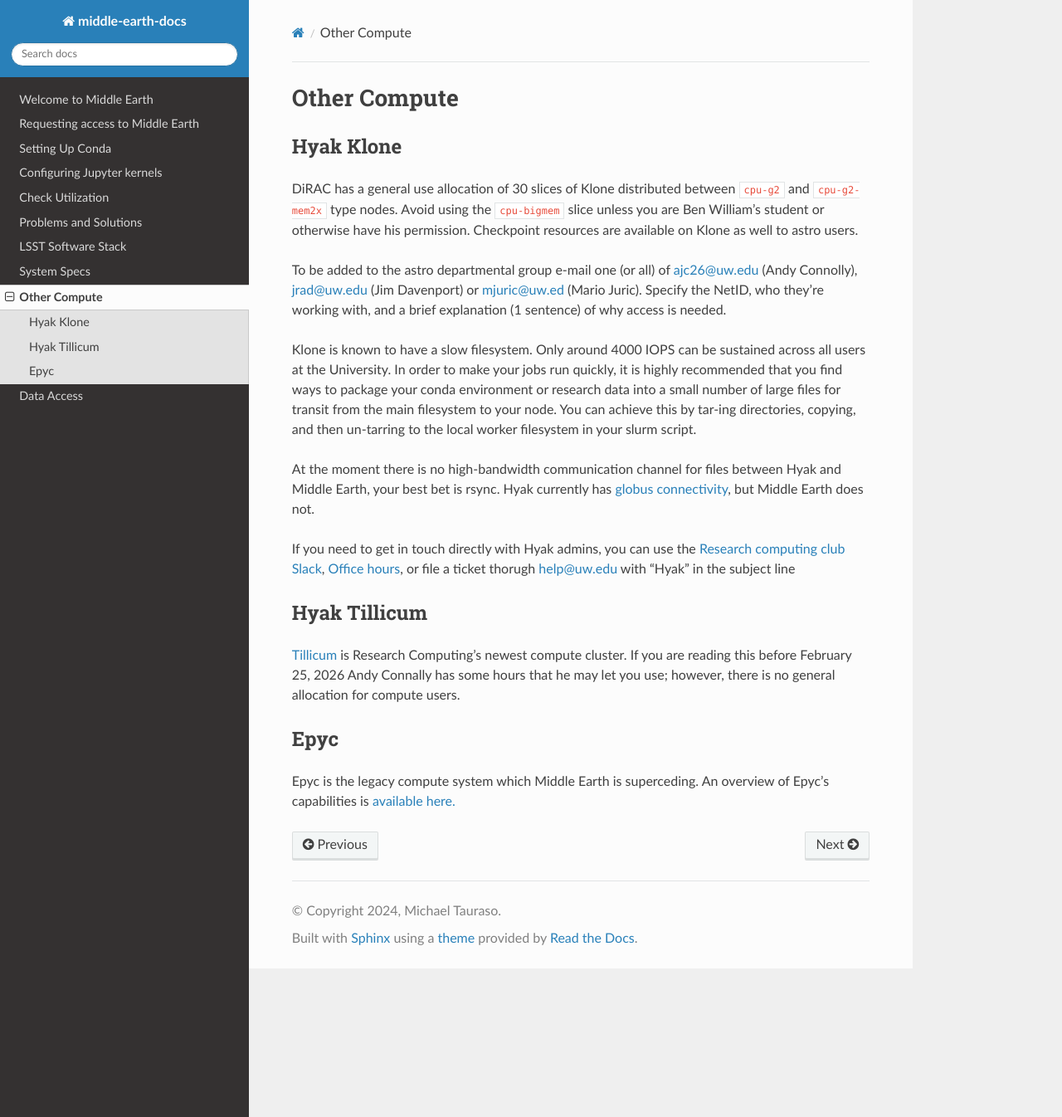
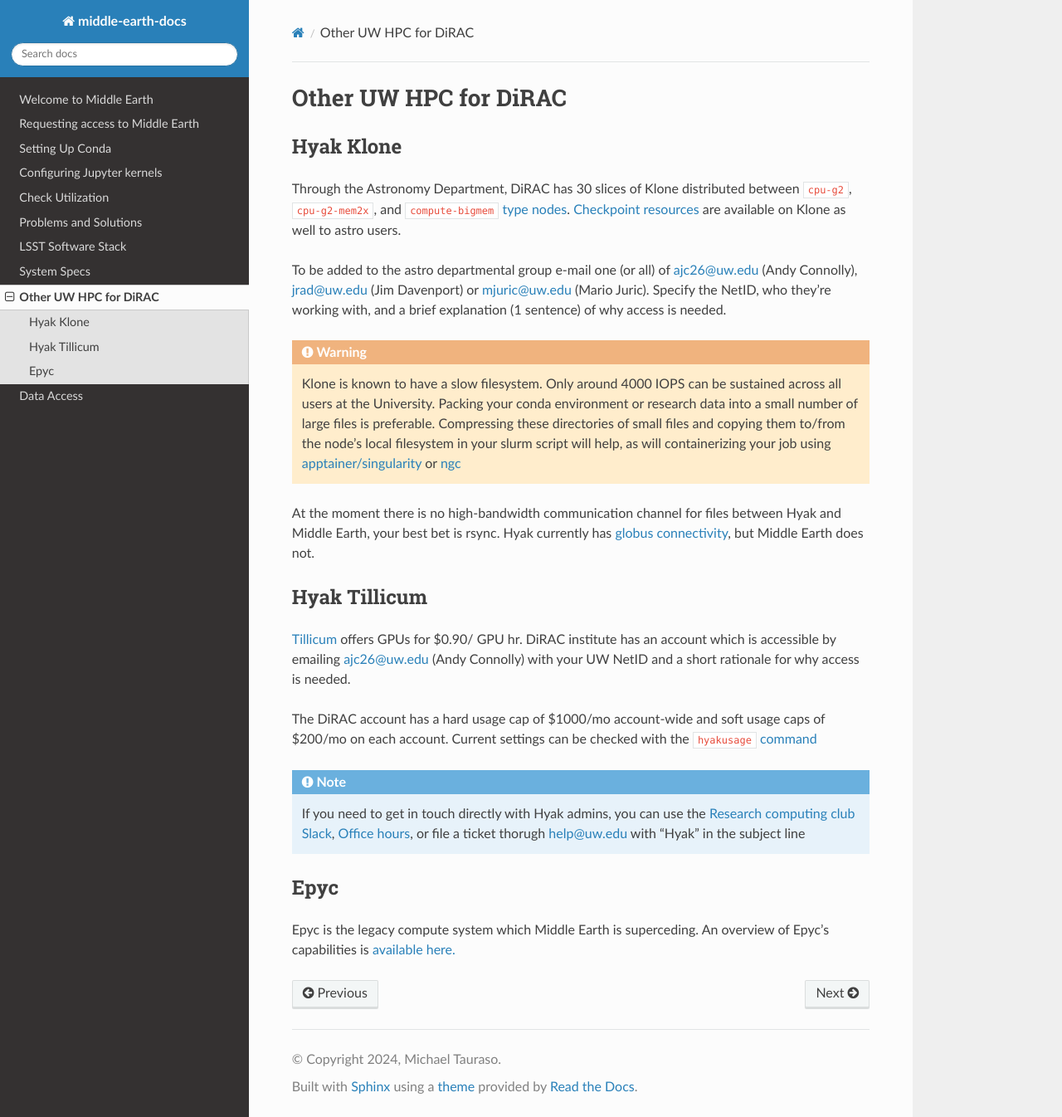
Before and after one commit to dirac-institute/middle-earth-docs, a Sphinx documentation site: the page built from docs/other_compute.rst, in a window 1280 px wide and 1346 px high. Shown: the whole window at 83% size. Built offline with Sphinx 7.4.7 and the Read the Docs theme 3.1.0, drawn with Linux system fonts in a browser that asks for light colours.

Commit message:
Updating other compute to describe recent DiRAC purchases

```diff
--- a/docs/other_compute.rst
+++ b/docs/other_compute.rst
@@ -1,36 +1,45 @@
 ****************************
-Other Compute
+Other UW HPC for DiRAC
 ****************************
 
 Hyak Klone
 ^^^^^^^^^^
-DiRAC has a general use allocation of 30 slices of Klone distributed between ``cpu-g2`` and ``cpu-g2-mem2x`` type nodes.
-Avoid using the ``cpu-bigmem`` slice unless you are Ben William's student or otherwise have his permission.
-Checkpoint resources are available on Klone as well to astro users.
+Through the Astronomy Department, DiRAC has 30 slices of Klone distributed between
+``cpu-g2``, ``cpu-g2-mem2x``, and ``compute-bigmem`` `type nodes <https://hyak.uw.edu/docs/compute/start-here#partitions>`_.
+`Checkpoint resources <https://hyak.uw.edu/docs/compute/checkpoint>`_ are available on Klone as well to astro users.
 
 To be added to the astro departmental group e-mail one
-(or all) of ajc26@uw.edu (Andy Connolly), jrad@uw.edu (Jim Davenport) or mjuric@uw.ed (Mario Juric).
-Specify the NetID, who they’re working with,
-and a brief explanation (1 sentence) of why access is needed.
+(or all) of ajc26@uw.edu (Andy Connolly), jrad@uw.edu (Jim Davenport) or mjuric@uw.edu (Mario Juric).
+Specify the NetID, who they’re working with, and a brief explanation (1 sentence) of why access is needed.
 
-Klone is known to have a slow filesystem. Only around 4000 IOPS can be sustained across all users at the University. In order to
-make your jobs run quickly, it is highly recommended that you find ways to package your conda environment or research data into a
-small number of large files for transit from the main filesystem to your node. You can achieve this by tar-ing directories,
-copying, and then un-tarring to the local worker filesystem in your slurm script.
+.. warning ::
+
+    Klone is known to have a slow filesystem. Only around 4000 IOPS can be sustained across all users at the University.
+    Packing your conda environment or research data into a small number of large files is preferable. Compressing these directories
+    of small files and copying them to/from the node's local filesystem in your slurm script will help, as will containerizing your
+    job using `apptainer/singularity <https://hyak.uw.edu/docs/tools/containers#apptainer-formerly-singularity>`_ or
+    `ngc <https://hyak.uw.edu/docs/gpus/nvidia_ngc>`_
+
 
 At the moment there is no high-bandwidth communication channel for files between Hyak and Middle Earth, your best bet is rsync.
 Hyak currently has `globus connectivity <https://hyak.uw.edu/docs/storage/globus/>`_, but Middle Earth does not.
 
-If you need to get in touch directly with Hyak admins, you can use the
-`Research computing club Slack <https://depts.washington.edu/uwrcc/>`_,
-`Office hours <https://calendar.washington.edu/sea_uwit-rc>`_, or file a ticket thorugh help@uw.edu with "Hyak" in the subject line
 
 Hyak Tillicum
 ^^^^^^^^^^^^^
 
-`Tillicum <https://hyak.uw.edu/docs/tillicum/architecture/>`_ is Research Computing's newest compute cluster.
-If you are reading this before February 25, 2026 Andy Connally has some hours that he may let you use; however,
-there is no general allocation for compute users.
+`Tillicum <https://hyak.uw.edu/docs/tillicum/architecture/>`_ offers GPUs for $0.90/ GPU hr. DiRAC institute has an account
+which is accessible by emailing ajc26@uw.edu (Andy Connolly) with your UW NetID and a short rationale for why access is needed.
+
+The DiRAC account has a hard usage cap of $1000/mo account-wide and soft usage caps of $200/mo on each account. Current settings
+can be checked with the ``hyakusage`` `command <https://hyak.uw.edu/docs/tillicum/monitoring-jobs#budget-enforcement>`_
+
+.. note ::
+
+    If you need to get in touch directly with Hyak admins, you can use the
+    `Research computing club Slack <https://depts.washington.edu/uwrcc/>`_,
+    `Office hours <https://calendar.washington.edu/sea_uwit-rc>`_, or file a ticket thorugh help@uw.edu with "Hyak"
+    in the subject line
 
 Epyc
 ^^^^
```
